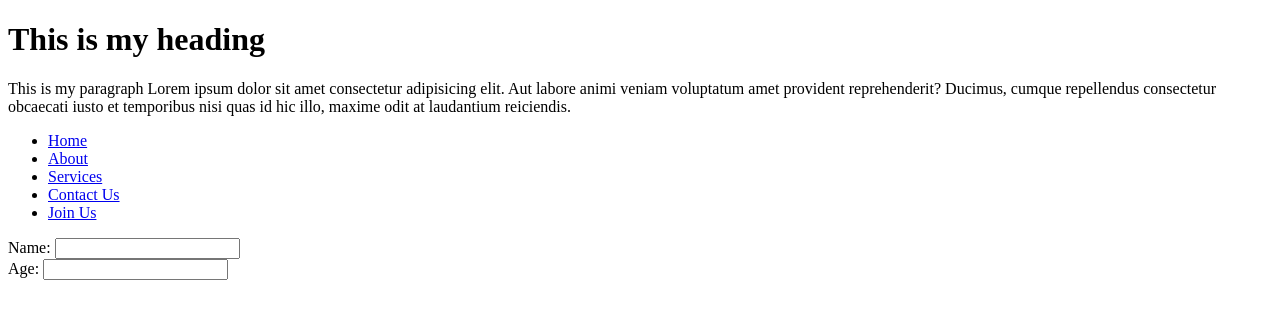
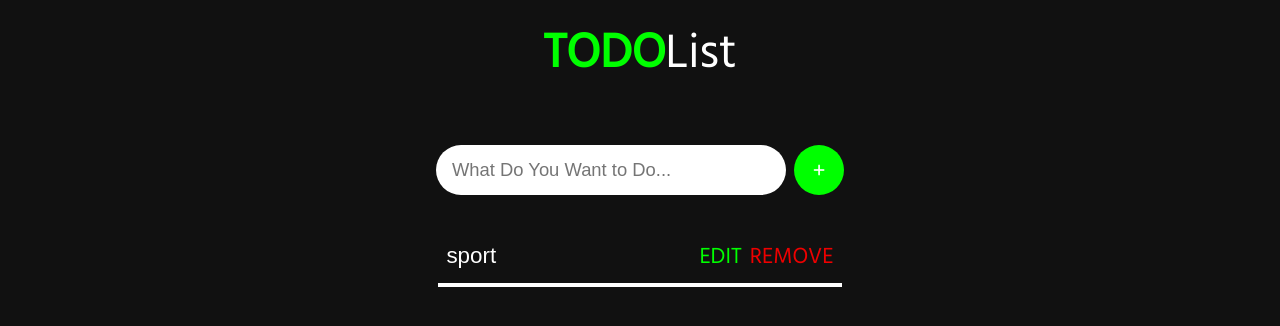
Before and after one commit to Manikumarpuram/myAppSample, a plain HTML site: page JSessentials.html in a window 1280 px wide. Drawn offline with Linux system fonts and the light colour scheme.

Commit message:
made changes

```diff
--- a/JSessentials.html
+++ b/JSessentials.html
@@ -1,42 +1,224 @@
 <!DOCTYPE html>
 <html lang="en">
+
 <head>
     <meta charset="UTF-8">
     <meta name="viewport" content="width=device-width, initial-scale=1.0">
-    <title>JS Essentials</title>
+    <title>To Do</title>
+    <link rel='stylesheet' type='text/css' media='screen' href='style.css'>
+    <link href="https://fonts.googleapis.com/css?family=Hind&display=swap" rel="stylesheet">
+    <link rel="stylesheet" href="path/to/font-awesome/css/font-awesome.min.css">
+    <script src="https://kit.fontawesome.com/a81368914c.js"></script>
     <style>
+        * {
+            margin: 0;
+            padding: 0;
+            box-sizing: border-box;
+        }
 
+        body {
+            height: 100%;
+            background-color: #111;
+            box-sizing: border-box;
+        }
+
+        h1 {
+            color: #fff;
+            font-size: 3rem;
+            font-weight: 50;
+            text-align: center;
+            margin: 1rem 0 3rem;
+            font-family: 'Hind', sans-serif;
+        }
+
+        .title {
+            color: lime;
+            text-transform: uppercase;
+            font-weight: 800;
+        }
+
+        .inputDiv {
+            display: flex;
+            justify-content: center;
+            align-items: center;
+        }
+
+        .input {
+            padding: 0.5rem 1rem;
+            outline: none;
+            border: none;
+            height: 50px;
+            border-radius: 25px;
+            width: 350px;
+            margin: 0.25rem;
+            transition: .5s;
+            font-size: 1.15rem;
+        }
+
+        .add {
+            outline: none;
+            border: none;
+            height: 50px;
+            border-radius: 25px;
+            width: 50px;
+            background-color: lime;
+            color: white;
+            cursor: pointer;
+            transition: .5s;
+            margin: 0.25rem;
+        }
+
+        .add:hover {
+            opacity: 0.7;
+        }
+
+        .container {
+            display: flex;
+            flex-direction: column;
+            justify-content: center;
+            align-items: center;
+            text-align: center;
+            margin-top: 2rem;
+        }
+
+        .item {
+            padding: 0.5rem;
+            border-bottom: 4px solid #fff;
+            margin-bottom: 1.5rem;
+        }
+
+        .item_input {
+            background: none;
+            outline: none;
+            border: none;
+            color: #fff;
+            font-size: 1.4rem;
+            width: 245px;
+        }
+
+        .edit {
+            background: none;
+            outline: none;
+            border: none;
+            color: lime;
+            font-size: 1.4rem;
+            font-family: 'Hind', sans-serif;
+            margin: 0 0.5rem;
+            cursor: pointer;
+        }
+
+        .remove {
+            background: none;
+            outline: none;
+            border: none;
+            color: #E00;
+            font-size: 1.4rem;
+            font-family: 'Hind', sans-serif;
+            cursor: pointer;
+        }
     </style>
 </head>
+
 <body>
-    <h1>This is my heading</h1>
-    <p>This is my paragraph Lorem ipsum dolor sit amet consectetur adipisicing elit. Aut labore animi veniam voluptatum amet provident reprehenderit? Ducimus, cumque repellendus consectetur obcaecati iusto et temporibus nisi quas id hic illo, maxime odit at laudantium reiciendis.</p>
-<div class="container">
-    <ul>
-        <li><a href="#">Home</a></li>
-        <li><a href="#">About</a></li>
-        <li><a href="#">Services</a></li>
-        <li><a href="#">Contact Us</a></li>
-        <li><a href="#">Join Us</a></li>
-    </ul>
-    <form action="backend.php">
-        <div>
+    <h1><span class="title">Todo</span>List</h1>
+    <div class="inputDiv">
+    	   <input type="text" class="input" placeholder="What Do You Want to Do...">
+    	   <button class="add"><i class="fas fa-plus"></i></button>
+    </div>
+    <div class="container">
+    </div>
+    <script>
+        const container = document.querySelector('.container');
+        var inputValue = document.querySelector('.input');
+        const add = document.querySelector('.add');
 
-            Name: <input type="text" name="name">
-        </div>
-        <div>
+        if (window.localStorage.getItem("todos") == undefined) {
+            var todos = [];
+            window.localStorage.setItem("todos", JSON.stringify(todos));
+        }
 
-            Age: <input type="number" name="number">
-        </div>
-    </form>
-</div>
-    <script>
-        console.log('this is my console');
-        parseFloat('1.2');
-        parseInt('1.2');
-        parseInt('okay');
+        var todosEX = window.localStorage.getItem("todos");
+        var todos = JSON.parse(todosEX);
+
+
+        class item {
+            constructor(name) {
+                this.createItem(name);
+            }
+            createItem(name) {
+                var itemBox = document.createElement('div');
+                itemBox.classList.add('item');
+
+                var input = document.createElement('input');
+                input.type = "text";
+                input.disabled = true;
+                input.value = name;
+                input.classList.add('item_input');
+
+                var edit = document.createElement('button');
+                edit.classList.add('edit');
+                edit.innerHTML = "EDIT";
+                edit.addEventListener('click', () => this.edit(input, name));
+
+                var remove = document.createElement('button');
+                remove.classList.add('remove');
+                remove.innerHTML = "REMOVE";
+                remove.addEventListener('click', () => this.remove(itemBox, name));
+
+                container.appendChild(itemBox);
+
+                itemBox.appendChild(input);
+                itemBox.appendChild(edit);
+                itemBox.appendChild(remove);
+
+            }
+
+            edit(input, name) {
+                if (input.disabled == true) {
+                    input.disabled = !input.disabled;
+                }
+                else {
+                    input.disabled = !input.disabled;
+                    let indexof = todos.indexOf(name);
+                    todos[indexof] = input.value;
+                    window.localStorage.setItem("todos", JSON.stringify(todos));
+                }
+            }
+
+            remove(itemBox, name) {
+                itemBox.parentNode.removeChild(itemBox);
+                let index = todos.indexOf(name);
+                todos.splice(index, 1);
+                window.localStorage.setItem("todos", JSON.stringify(todos));
+            }
+        }
+
+        add.addEventListener('click', check);
+        window.addEventListener('keydown', (e) => {
+            if (e.which == 13) {
+                check();
+            }
+        })
+
+        function check() {
+            if (inputValue.value != "") {
+                new item(inputValue.value);
+                todos.push(inputValue.value);
+                window.localStorage.setItem("todos", JSON.stringify(todos));
+                inputValue.value = "";
+            }
+        }
+
+
+        for (var v = 0; v < todos.length; v++) {
+            new item(todos[v]);
+        }
+
+
+        new item("sport");
 
     </script>
 
 </body>
+
 </html>
```
